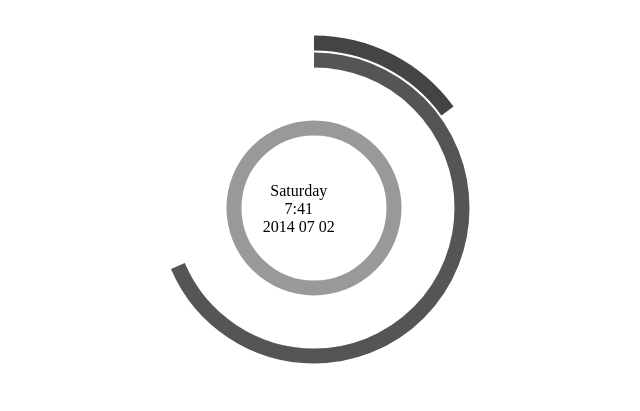
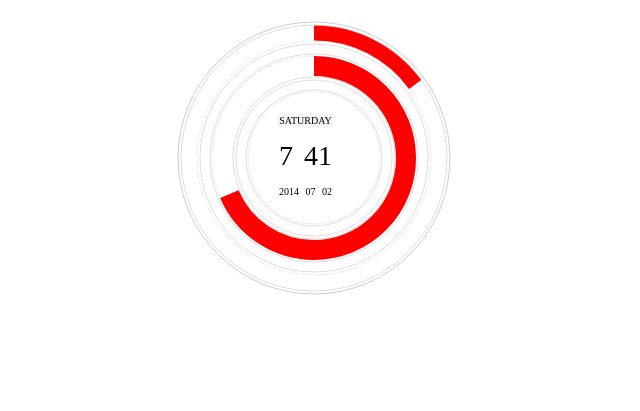
Before and after one commit to lincolnge/conceptbell, a plain HTML site: page index.html in a window 1280 px wide. Shown: the whole page, without its empty margins (326-966 px from the left). Drawn offline with Linux system fonts and the light colour scheme.

Commit message:
first release

```diff
--- a/index.css
+++ b/index.css
@@ -1 +1,35 @@
 body { text-align:center; }
+
+.day {
+	font-size: 10px;
+}
+
+.day.area {
+	background-color: whitesmoke;
+}
+
+.time {
+	font-size: 28px;
+}
+
+.date {
+	font-size: 10px;
+}
+
+.area {
+	border: 1 solid lightgray;
+	border-radius: 4px;
+	/*background-color: #F2F2F2;*/
+	padding: 2px;
+}
+
+.area_padd {
+	padding: 7px;
+}
+
+.digital_area {
+	position: absolute;
+	left: 50%;
+	margin-left: -44px;
+	top: 108px;
+}
--- a/index.html
+++ b/index.html
@@ -2,15 +2,26 @@
   <head>
     <link rel="stylesheet" href="index.css" />
     <script type="text/javascript" src="index.js"></script>
+    <meta name="viewport" content="width=device-width, initial-scale=1, maximum-scale=1, user-scalable=no">
   </head>
 <body>
 
-<canvas id="canvas" width="400" height="400"></canvas>
-<div style="position: fixed; left: 46%; top: 182px;">
-	<div id="day">Monday</div>
-	<div id="time">09:30</div>
-	<div id="date">2014 07 31</div>
+<div class="" style="margin: auto; text-align: center">
+	<canvas id="canvas" width="300" height="300" style=""></canvas>
+	<div class="digital_area">
+		<div class="day area_padd">
+			<span id="day" class="day area">Monday</span>
+		</div>
+		<div class="time area_padd">
+			<span id="time_hour" class="time area">09</span>
+			<span id="time_min" class="time area">30</span>
+		</div>
+		<div class="date area_padd">
+			<span id="date_y" class="area">2014</span>
+			<span id="date_m" class="area">07</span>
+			<span id="date_d" class="area">31</span>
+		</div>
+	</div>
 </div>
-
 </body>
 </html>
--- a/index.js
+++ b/index.js
@@ -8,9 +8,9 @@
   window.onload = function(e){
     var canvas = document.getElementById("canvas");
 
-    var point = new Point(200, 200, 180);
-    var clock = new PolarClock(canvas, point, 15, 2);
-    clock.color = ["#444", "#555", "#666", "#777", "#888", "#999"];
+    var point = new Point(150, 150, 140);
+    var clock = new PolarClock(canvas, point, 12, 2);
+    clock.color = ["red", "#bbb", "red", "#ccc", "#ddd", "#eee"];
     clock.start(25);
 
     startTime();
@@ -89,11 +89,20 @@
     var line = this.line;
     var margin = this.margin;
     var color = this.color;
-    // console.log(point);
     this.clear();
-    if (color[0]) this.draw(0, point, now.second);
-    if (color[1]) this.draw(1, point, now.minute);
-    if (color[2]) this.draw(5, point, 7); // circle
+    this.drawMargin(3, point, 7, 1, 137);
+    this.drawMargin(4, point, 7, 1, 134);
+    this.drawMargin(5, point, 7, 1, 118);
+    this.drawMargin(4, point, 7, 1, 115);
+    this.drawMargin(4, point, 7, 1, 105);
+    this.drawMargin(5, point, 7, 1, 103);
+    this.drawMargin(4, point, 7, 1, 82);
+    this.drawMargin(4, point, 7, 1, 79);
+    this.drawMargin(4, point, 7, 1, 69);
+    this.drawMargin(5, point, 7, 1, 67);
+
+    if (color[0]) this.draw2(0, point, now.second, 15);
+    if (color[1]) this.draw2(2, point, now.minute, 20);
     // if (color[2]) this.draw(2, point, now.hour);
     // if (color[3]) this.draw(3, point, now.weekday);
     // if (color[4]) this.draw(4, point, now.date);
@@ -112,20 +121,26 @@
       point.y,
       point.radius - (this.line + this.margin) * index
     );
-
     this.arc(this.color[index], this.line, 0, radian);
   };
 
-  PolarClock.prototype.draw2 = function(index, point, radian) {
+  PolarClock.prototype.draw2 = function(index, point, radian, line) {
     this.point = new Point(
       point.x,
       point.y,
       point.radius - (this.line + this.margin) * index
     );
-
-    this.arc(this.color[index], this.line, 0, radian);
+    this.arc(this.color[index], line, 0, radian);
   };
 
+  PolarClock.prototype.drawMargin = function(index, point, radian, line, radius) {
+    this.point = new Point(
+      point.x,
+      point.y,
+      radius
+    );
+    this.arc(this.color[index], line, 0, radian);
+  };
   /**
    *
    * @param {String} color
@@ -213,17 +228,22 @@
     s = checkTime(s);
 
     var weekday = new Array(7);
-    weekday[0]=  "Sunday";
-    weekday[1] = "Monday";
-    weekday[2] = "Tuesday";
-    weekday[3] = "Wednesday";
-    weekday[4] = "Thursday";
-    weekday[5] = "Friday";
-    weekday[6] = "Saturday";
+    weekday[0]=  "SUNDAY";
+    weekday[1] = "MONDAY";
+    weekday[2] = "TUESDAY";
+    weekday[3] = "WEDNESDAY";
+    weekday[4] = "THURSDAY";
+    weekday[5] = "FRIDAY";
+    weekday[6] = "SATURDAY";
 
     document.getElementById('day').innerHTML = weekday[d];
-    document.getElementById('time').innerHTML = h+":"+m;
-    document.getElementById('date').innerHTML = year+" "+month+" "+date;
+
+    document.getElementById('time_hour').innerHTML = h;
+    document.getElementById('time_min').innerHTML = m;
+
+    document.getElementById('date_y').innerHTML = year;
+    document.getElementById('date_m').innerHTML = month;
+    document.getElementById('date_d').innerHTML = date;
     var t = setTimeout(function(){startTime()},500);
   }
 
```
Also changed, not shown: README.md, clock.jpg (added), 1 other file.
